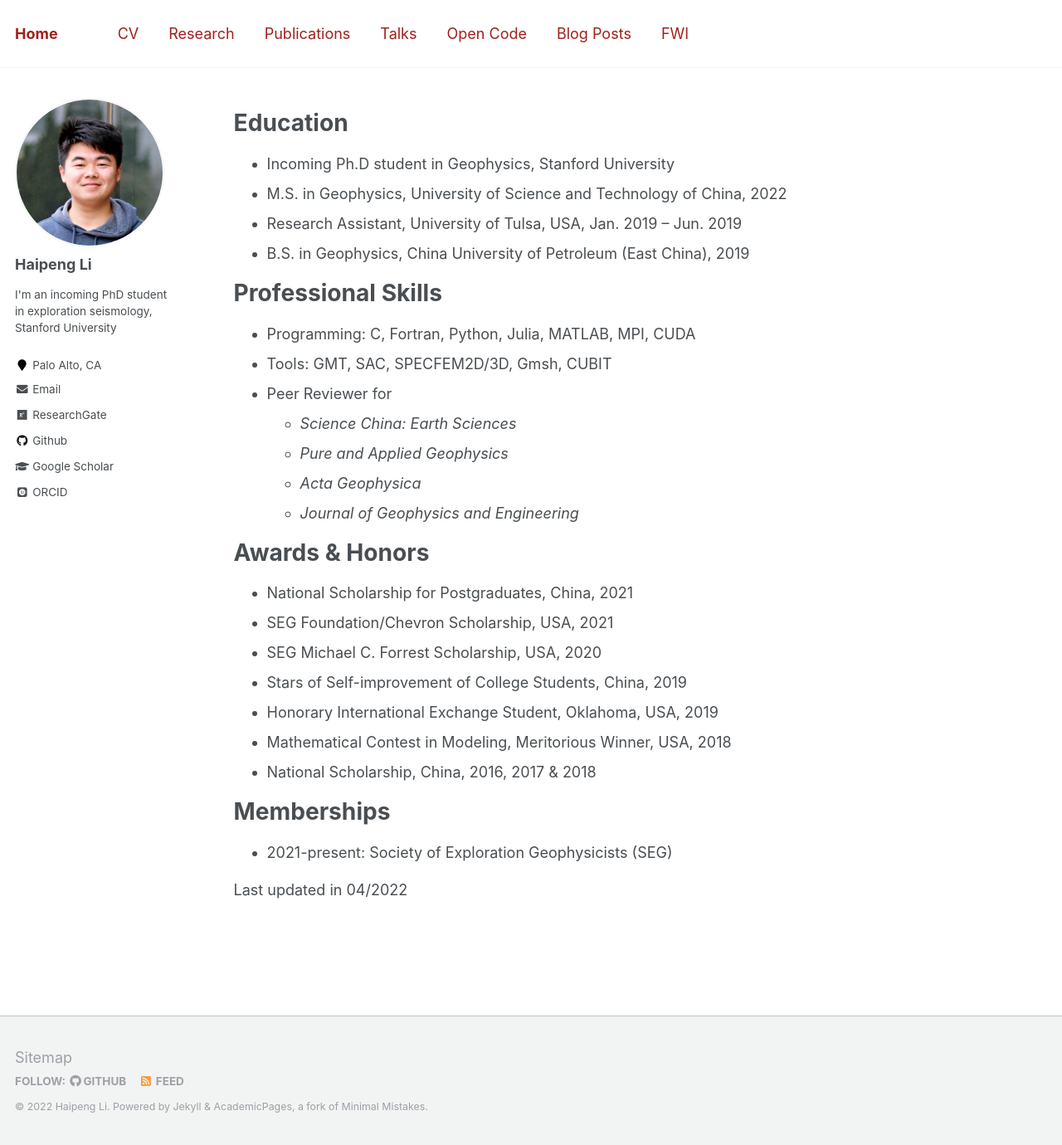
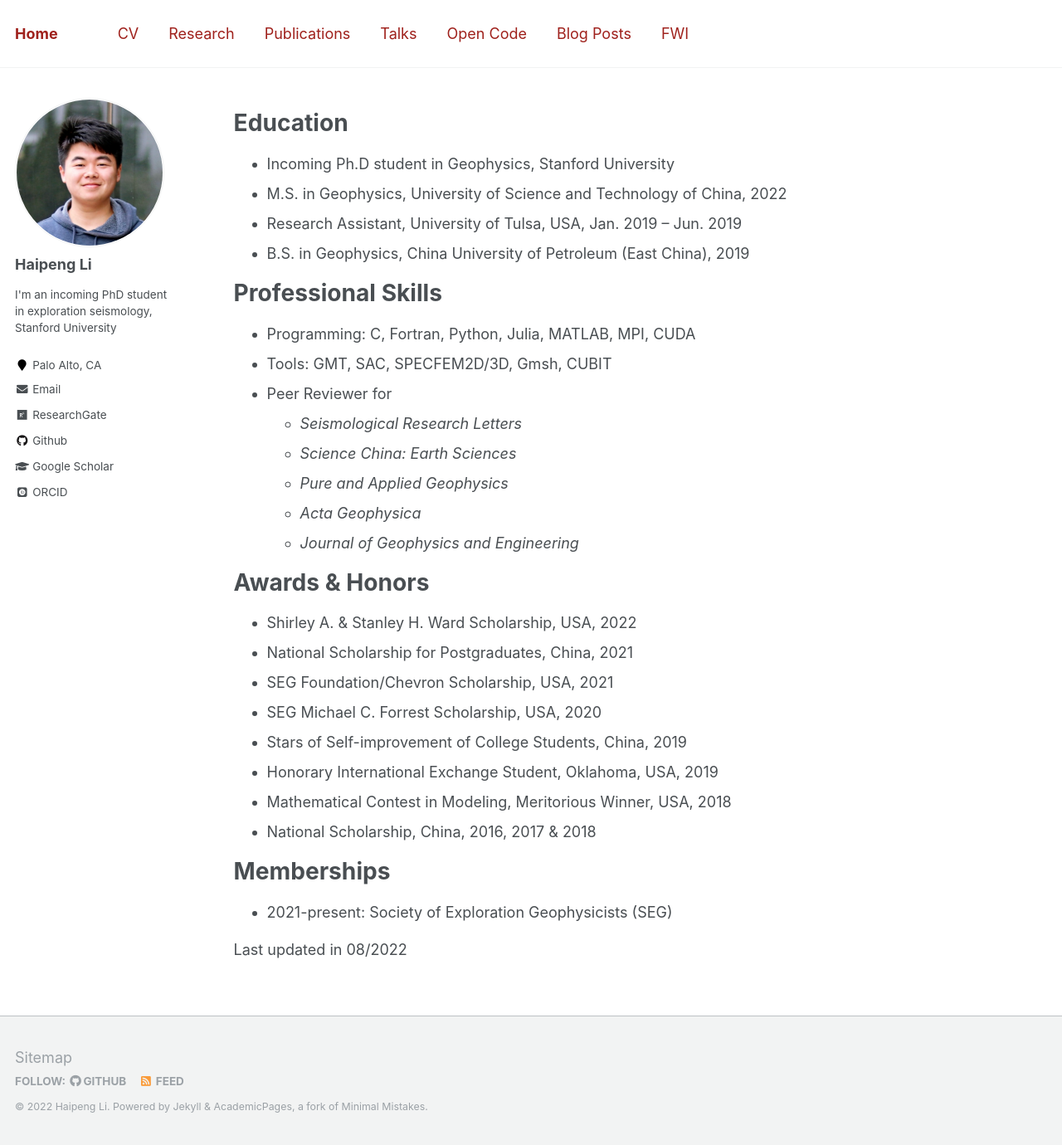
Before and after one commit to Haipeng-ustc/Haipeng-ustc.github.io, a Jekyll site: the page built from _pages/cv.md, in a window 1280 px wide and 1380 px high. Shown: the whole window at 83% size. Built offline with Jekyll 4.4.1, drawn with Linux system fonts in a browser that asks for light colours; some web fonts are replaced.

```diff
--- a/_pages/cv.md
+++ b/_pages/cv.md
@@ -22,6 +22,7 @@ Professional Skills
 * Programming: C, Fortran, Python, Julia, MATLAB, MPI, CUDA
 * Tools: GMT, SAC, SPECFEM2D/3D, Gmsh, CUBIT
 * Peer Reviewer for
+  * *Seismological Research Letters*
   * *Science China: Earth Sciences*
   * *Pure and Applied Geophysics*
   * *Acta Geophysica*
@@ -31,6 +32,7 @@ Professional Skills
 Awards & Honors
 ======
 
+* Shirley A. & Stanley H. Ward Scholarship, USA, 2022
 * National Scholarship for Postgraduates, China, 2021
 * SEG Foundation/Chevron Scholarship, USA, 2021
 * SEG Michael C. Forrest Scholarship, USA, 2020
@@ -66,4 +68,4 @@ Memberships
 
 
 
-Last updated in 04/2022
+Last updated in 08/2022
```
Also changed, not shown: TODO.md (+1 -1 lines), _pages/publications.md (+5 -2 lines), 1 other file.
